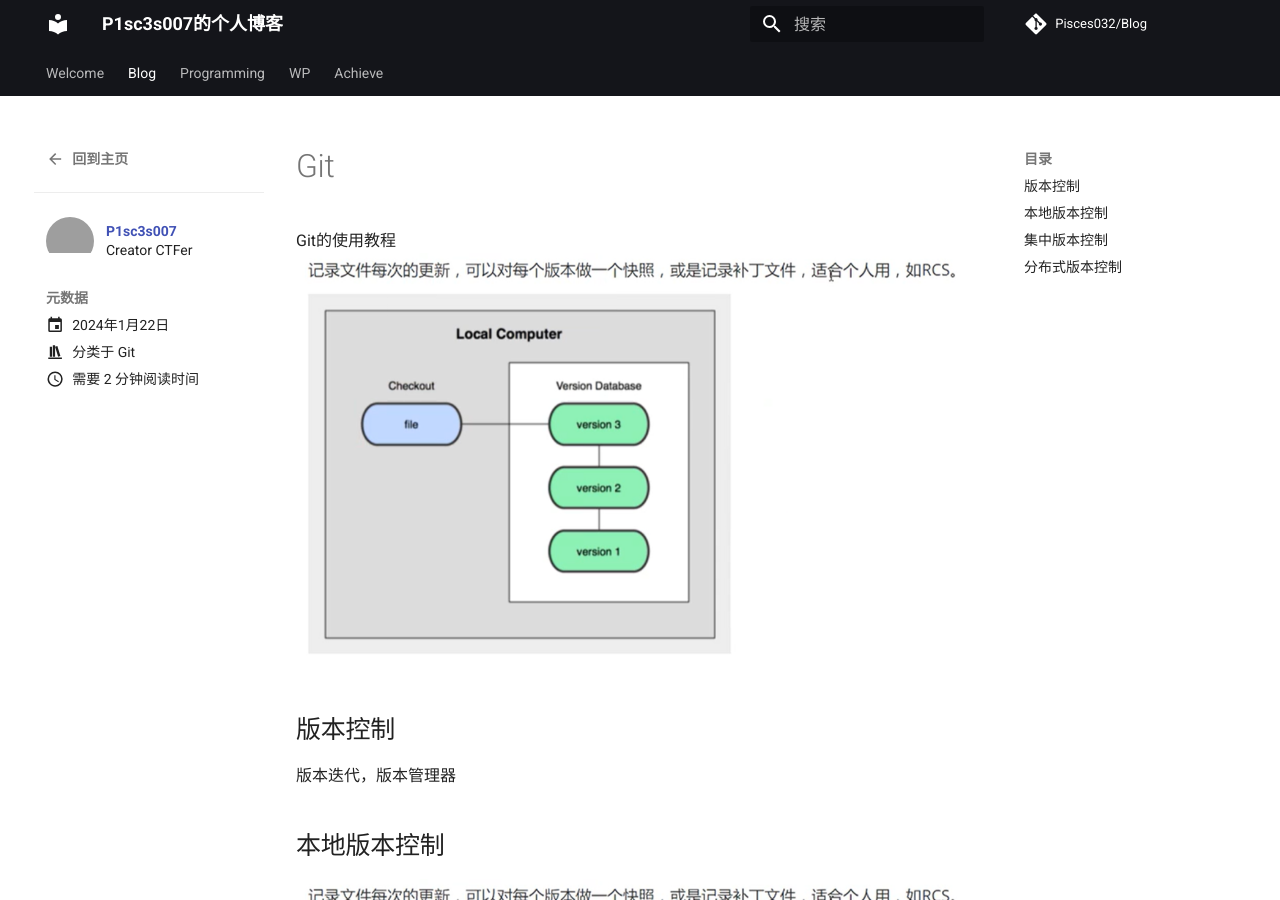
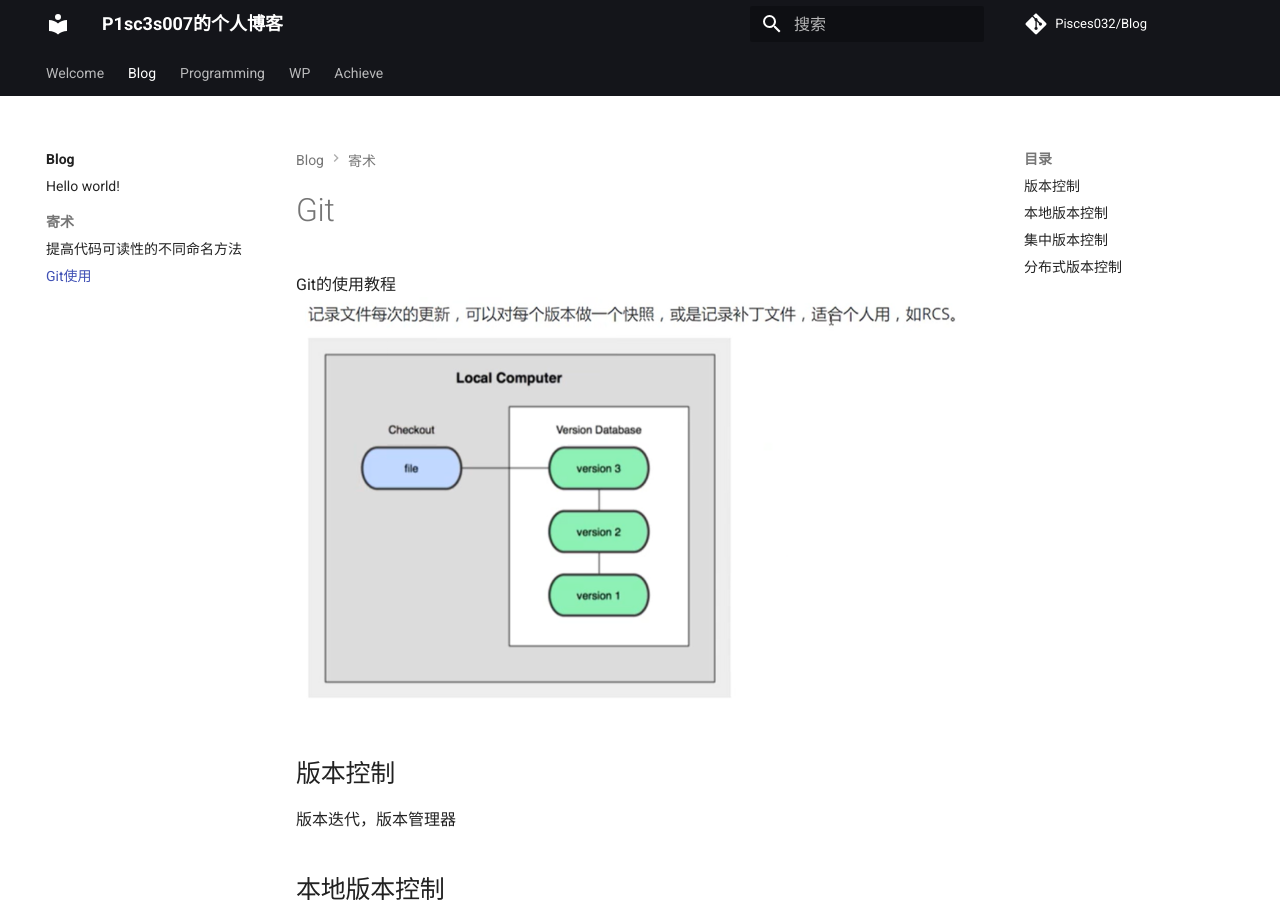
Before and after one commit to Pisces032/Blog, an MkDocs documentation site: the page built from docs/blog/posts/Git 使用.md, in a window 1280 px wide and 900 px high. Built offline with MkDocs 1.6.1 and Material for MkDocs 9.7.7, drawn with Linux system fonts in a browser that asks for light colours; comment, search, counter and statistics services are not loaded; part of the change alters nothing that is shown; some of the changed text lies outside the part shown; grey boxes are pictures that could not be loaded.

Commit message:
Update mkdocs.yml

```diff
--- a/mkdocs.yml
+++ b/mkdocs.yml
@@ -22,8 +22,8 @@ theme:
 
 plugins:
   - search
-  - blog:
-      authors_profiles: true
+#  - blog:
+#      authors_profiles: true
 copyright: Copyright &copy; 2024 P1sc3s007
 repo_url: https://github.com/Pisces032/Blog
 repo_name: Pisces032/Blog
@@ -41,15 +41,16 @@ extra:
     - icon: fontawesome/brands/github
       link: https://github.com/Pisces032
       name: GitHub
+
 nav:
   - Welcome:
     - index.md
   - Blog:
     - blog/index.md
-    - blog/hello-world.md
+    - blog/posts/hello-world.md
     - 寄术:
-      - 提高代码可读性的不同命名方法: blog/tech/提高代码可读性的一些方法.md
-      - Git使用: blog/tech/Git 使用.md
+      - 提高代码可读性的不同命名方法: blog/posts/提高代码可读性的一些方法.md
+      - Git使用: blog/posts/Git 使用.md
   - Programming:
     - 1.21笔记: programming/move/Move 1.21.md
     #- programming/move/Move语言笔记.md
```
